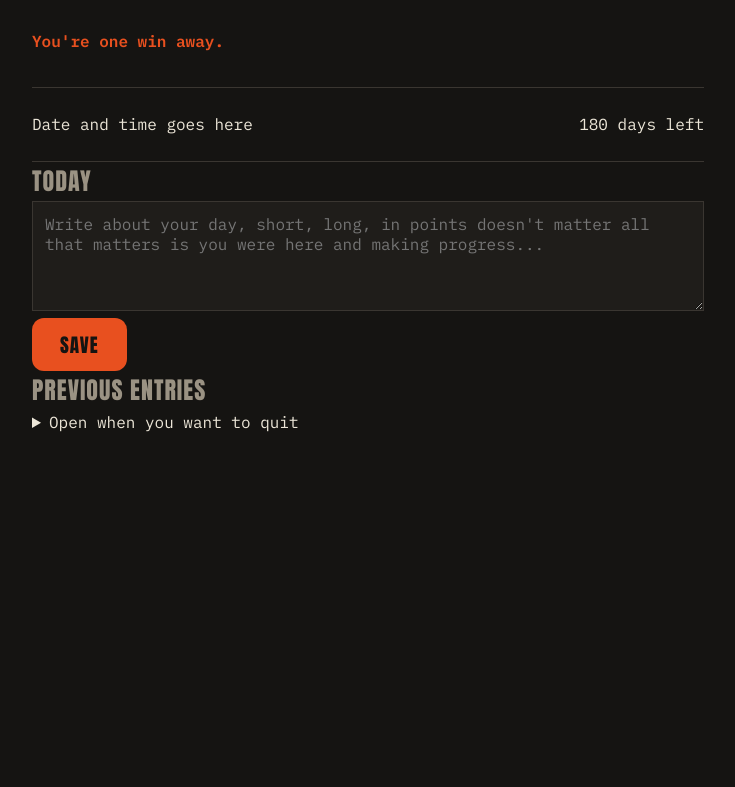
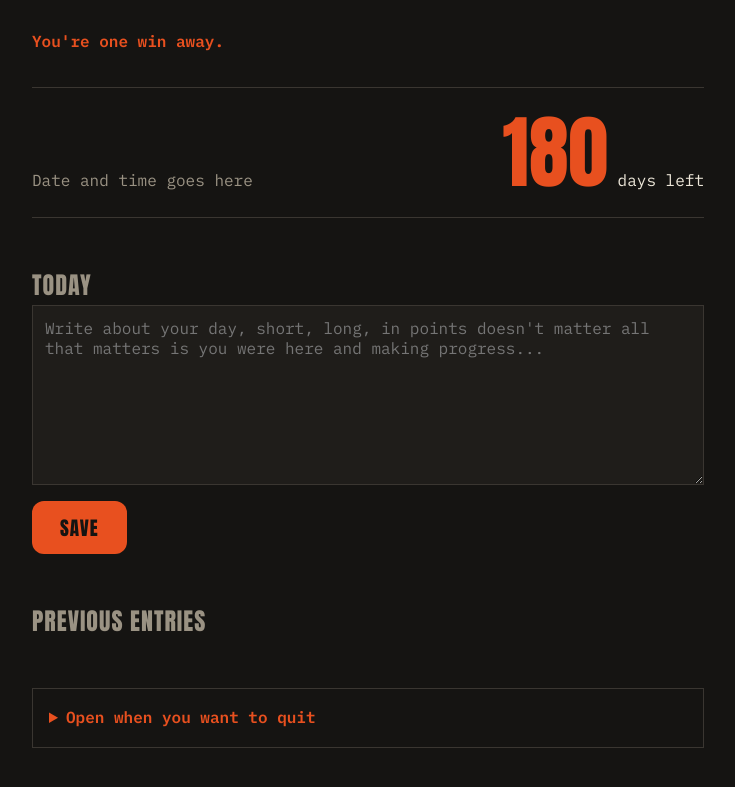
Before and after one commit to NikhilKshub/ProudMe, a plain HTML site: page index.html in a window 1280 px wide. Shown: the part 1710-2497 px from the top of the page, without its empty margins (272-1007 px from the left). Before the commit the page ends 2193 px from the top, so only its background shows below. Drawn offline with Linux system fonts and the light colour scheme.

Commit message:
still styling homepage section
date, textarea , details summary, miss message

```diff
--- a/style.css
+++ b/style.css
@@ -110,8 +110,41 @@ header p{
 #top-bar{
     display:flex;
     justify-content: space-between;
-    align-items:flex;
+    align-items:flex-end;
     padding:24px 0;
     border-top:1px solid var(--line);
     border-bottom:1px solid var(--line);
 }
+#date{color:var(--soft);}
+#days-number{
+    font-family: 'Anton',sans-serif;
+    font-size:5rem;
+    line-height: 1;
+    color:var(--orange);
+}
+#days-left{text-align: right;}
+#today, #past {margin-top: 48px;}
+
+#today textarea{
+    min-height: 180px;
+    display:block;
+    margin-bottom:16px;
+}
+
+details{
+    border: 1px solid var(--line);
+    padding:16px;
+    margin-top:48px;
+}
+
+summary{
+    cursor:pointer;
+    color:var(--orange);
+    font-weight:600;
+}
+
+#miss-message{
+    color:var(--orange);
+    font-weight: 600;
+    margin: 12px 0;
+}
```
